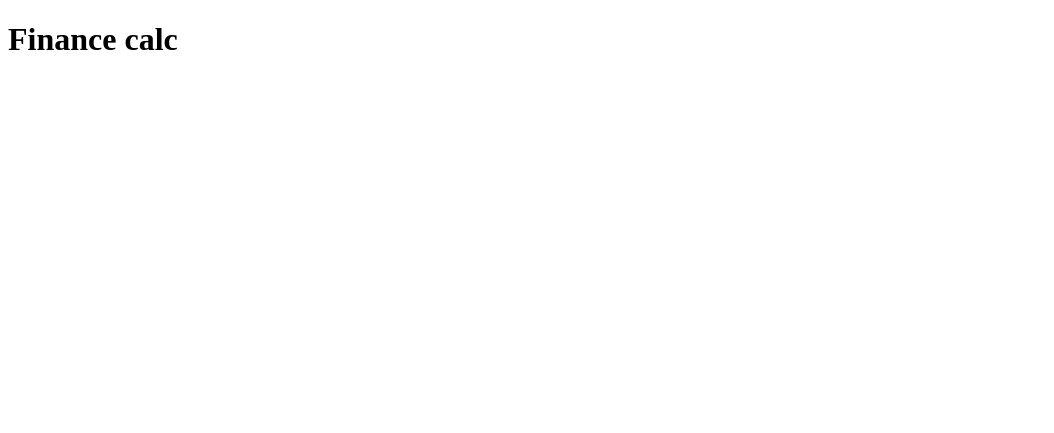
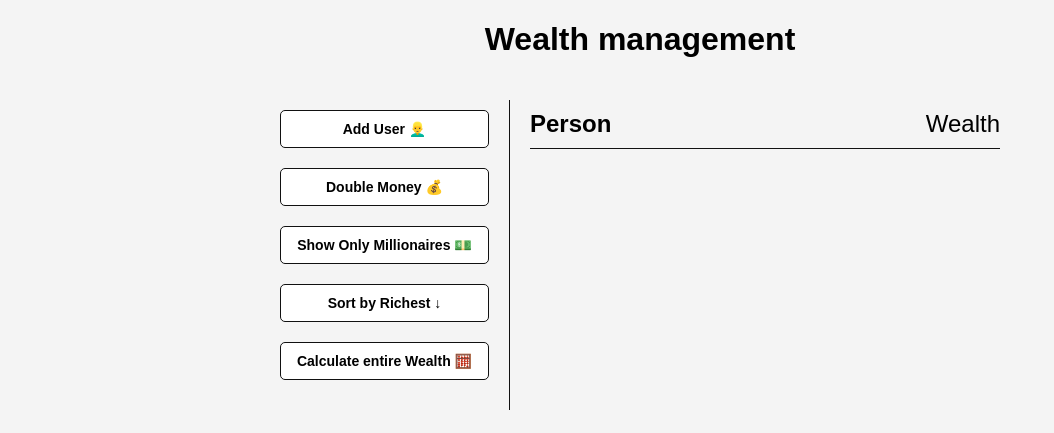
Before and after one commit to mwhittet/wealth-management, a plain HTML site: page index.html in a window 1280 px wide. Shown: the whole page, without its empty margins (0-1054 px from the left). Drawn offline with Linux system fonts and the light colour scheme.

Commit message:
Added in README, html and styles

```diff
--- a/index.html
+++ b/index.html
@@ -4,13 +4,25 @@
     <meta charset="UTF-8" />
     <meta name="viewport" content="width=device-width, initial-scale=1.0" />
     <meta http-equiv="X-UA-Compatible" content="ie=edge" />
-    <title>Finance calc</title>
+    <title>Wealth management</title>
     <link rel="stylesheet" href="style.css" />
   </head>
   <body>
-    <h1>Finance calc</h1>
+    <h1>Wealth management</h1>
 
-    <div class="container"></div>
+    <div id="container">
+      <aside>
+        <button id="add-user">Add User 👱‍♂️</button>
+        <button id="double">Double Money 💰</button>
+        <button id="show-millionaires">Show Only Millionaires 💵</button>
+        <button id="sort">Sort by Richest ↓</button>
+        <button id="calculate-wealth">Calculate entire Wealth 🧮</button>
+      </aside>
+
+      <main id="main">
+        <h2><strong>Person</strong> Wealth</h2>
+      </main>
+    </div>
 
     <script src="script.js"></script>
   </body>
--- a/style.css
+++ b/style.css
@@ -0,0 +1,54 @@
+* {
+  box-sizing: border-box;
+}
+
+body {
+  align-items: center;
+  background: #f4f4f4;
+  display: flex;
+  flex-direction: column;
+  font-family: Arial, Helvetica, sans-serif;
+  margin: 0;
+  min-height: 100vh;
+}
+
+h2 {
+  border-bottom: 1px solid #111;
+  display: flex;
+  font-weight: 300;
+  justify-content: space-between;
+  margin: 0 0 20px;
+  padding-bottom: 10px;
+}
+
+button {
+  background-color: #fff;
+  border: solid 1px #111;
+  border-radius: 5px;
+  cursor: pointer;
+  display: block;
+  font-size: 14px;
+  font-weight: bold;
+  margin-bottom: 20px;
+  padding: 10px;
+  width: 100%;
+}
+
+#container {
+  display: flex;
+  padding: 20px;
+  margin: 0 auto;
+  max-width: 100%;
+  width: 800px;
+}
+
+main {
+  flex: 1;
+  padding: 10px 20px;
+}
+
+aside {
+  border-right: 1px solid #111;
+  padding: 10px 20px;
+  width: 250px;
+}
```
Also changed, not shown: 1 other file.
